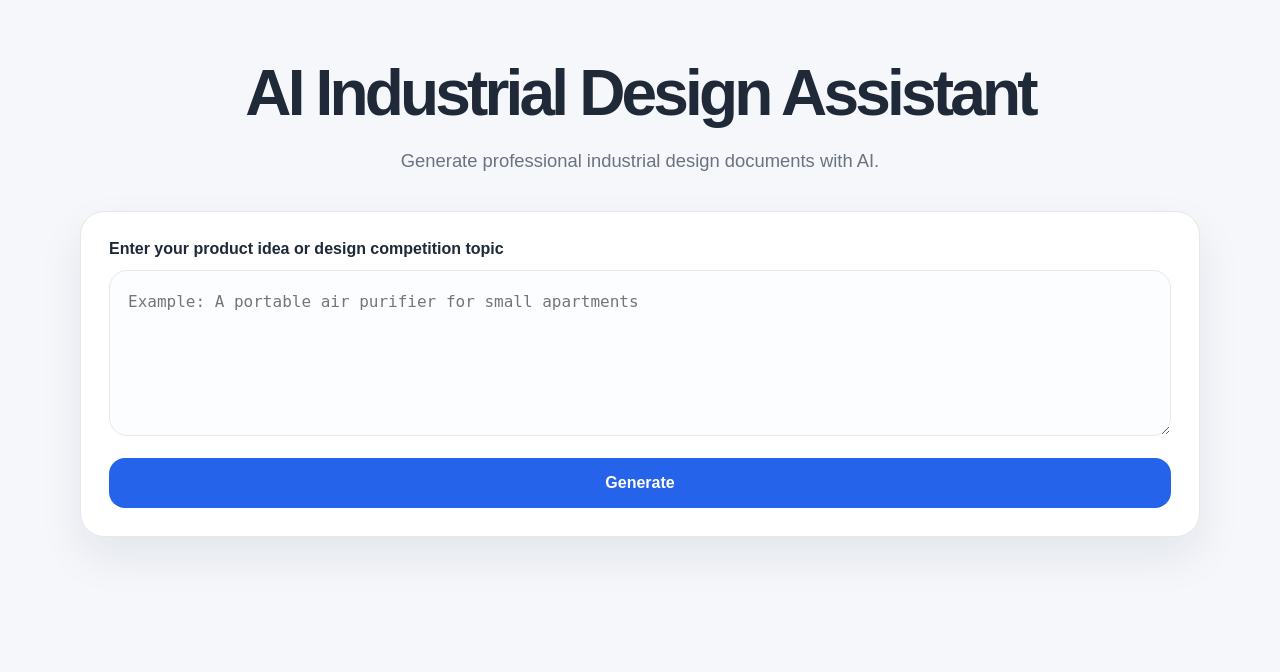
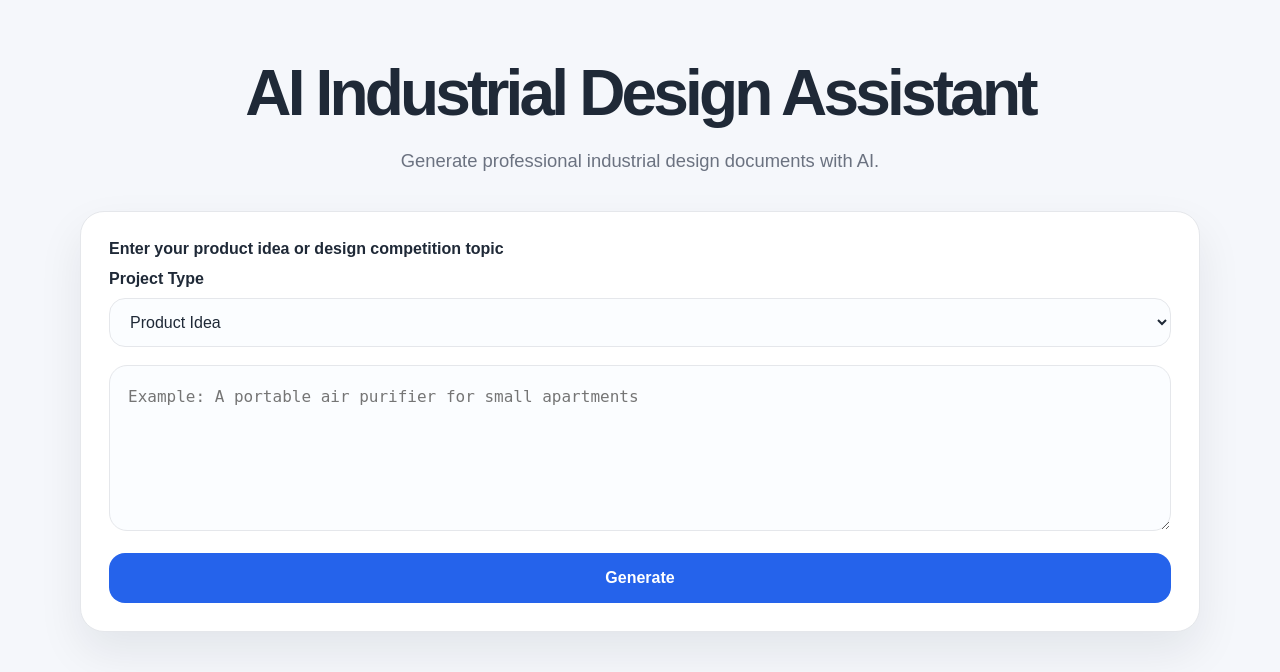
Before and after one commit to jihyeBaek0/ai-industrial-design-assistant, a Flask app: page / in a window 1280 px wide. Shown: the top 672 px of the page. Run offline with Flask 3, Linux system fonts and the light colour scheme; some libraries are stand-ins or nearby versions.

Commit message:
Add project type selection

```diff
--- a/app.py
+++ b/app.py
@@ -14,8 +14,9 @@ def home():
 def generate_design_document():
     data = request.get_json()
     idea = data.get("idea", "").strip()
+    project_type = data.get("project_type", "Product Idea").strip()
 
-    result = generate_placeholder_design_document(idea)
+    result = generate_placeholder_design_document(idea, project_type)
 
     return jsonify(result)
 
--- a/static/script.js
+++ b/static/script.js
@@ -1,5 +1,6 @@
 const generateButton = document.getElementById("generateBtn");
 const ideaInput = document.getElementById("idea");
+const projectTypeInput = document.getElementById("projectType");
 const resultsContainer = document.getElementById("results");
 
 let latestGeneratedData = null;
@@ -7,7 +8,7 @@ let latestIdea = "";
 
 generateButton.addEventListener("click", async () => {
     const idea = ideaInput.value.trim();
-
+    const projectType = projectTypeInput.value;
     if (!idea) {
         latestGeneratedData = null;
         latestIdea = "";
@@ -39,7 +40,10 @@ generateButton.addEventListener("click", async () => {
             headers: {
                 "Content-Type": "application/json"
             },
-            body: JSON.stringify({ idea: idea })
+            body: JSON.stringify({
+                idea: idea,
+                project_type: projectType
+            })
         });
 
         const data = await response.json();
--- a/static/style.css
+++ b/static/style.css
@@ -60,7 +60,32 @@ body {
     font-weight: 700;
     font-size: 1rem;
 }
+.field-group {
+    margin-bottom: 18px;
+}
 
+.field-group label {
+    display: block;
+    margin-bottom: 10px;
+    font-weight: 700;
+    font-size: 1rem;
+}
+
+select {
+    width: 100%;
+    border: 1px solid var(--border);
+    border-radius: 16px;
+    padding: 14px 16px;
+    font-size: 1rem;
+    color: var(--text-main);
+    background: #fbfdff;
+    outline: none;
+}
+
+select:focus {
+    border-color: var(--primary);
+    box-shadow: 0 0 0 4px rgba(37, 99, 235, 0.12);
+}
 textarea {
     width: 100%;
     min-height: 140px;
--- a/templates/index.html
+++ b/templates/index.html
@@ -15,6 +15,13 @@
 
         <section class="input-section">
             <label for="idea">Enter your product idea or design competition topic</label>
+            <div class="field-group">
+                <label for="projectType">Project Type</label>
+                <select id="projectType">
+                    <option value="Product Idea">Product Idea</option>
+                    <option value="Design Competition Topic">Design Competition Topic</option>
+                </select>
+            </div>
             <textarea
                 id="idea"
                 rows="5"
```
Also changed, not shown: design_generator.py (+6 -3 lines).
